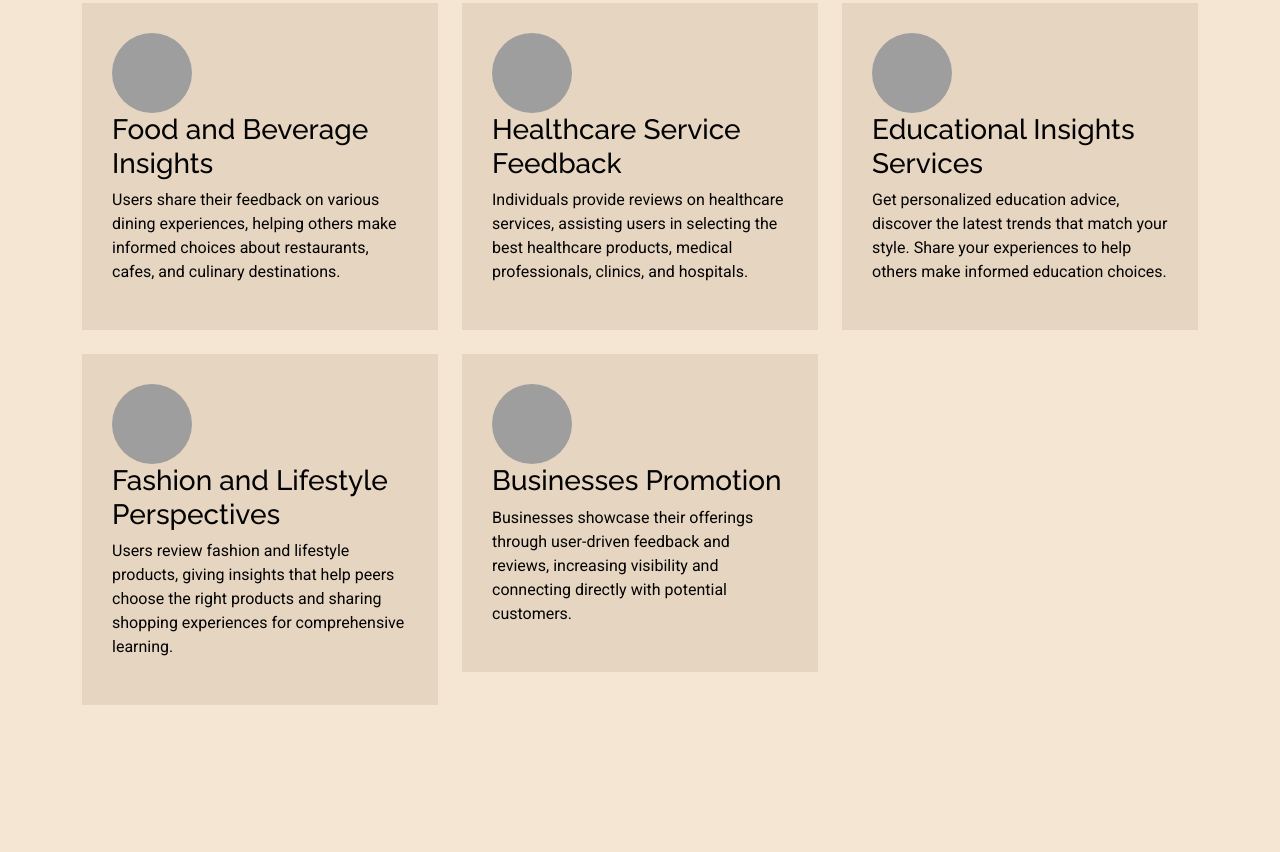
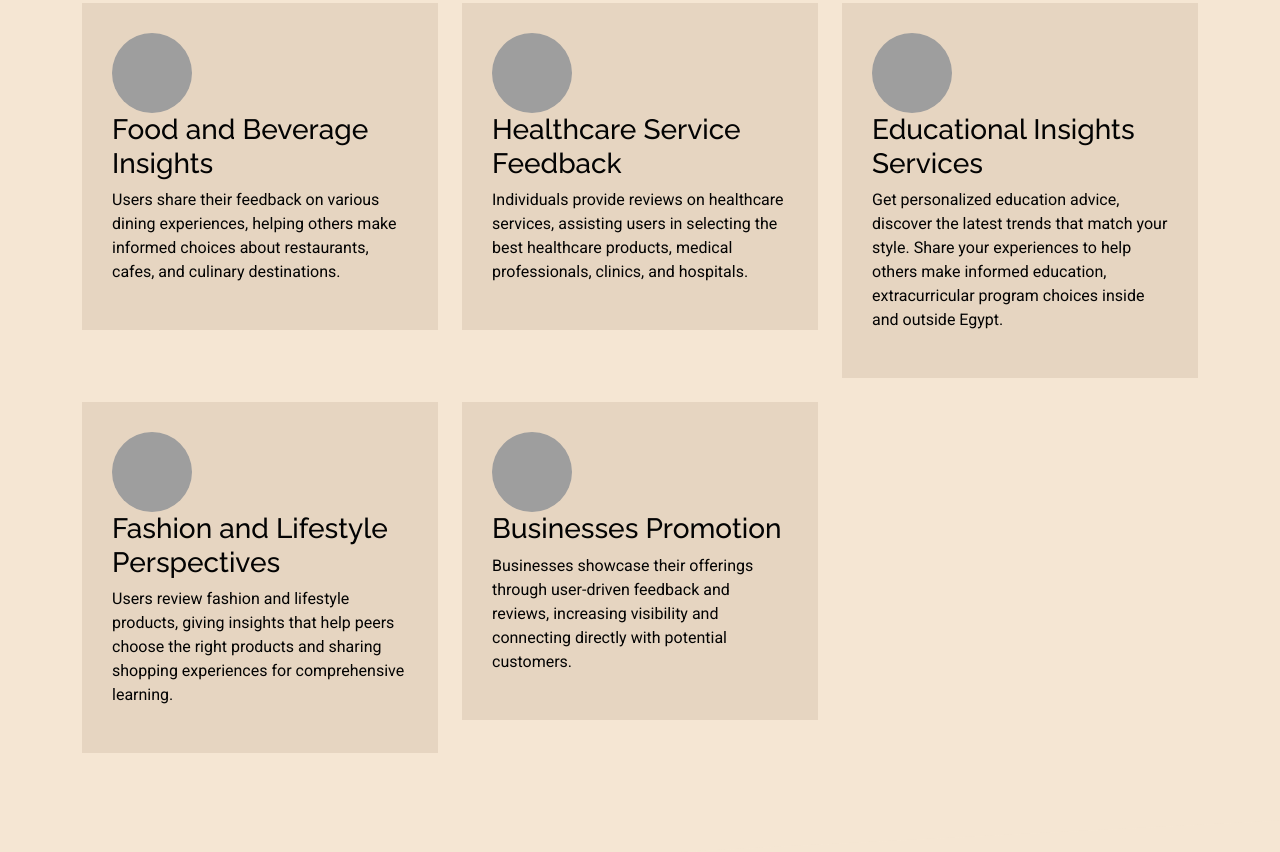
Before and after one commit to mustaafaashraf/ishaare, a plain HTML site: page index.html in a window 1280 px wide. Shown: the part 2468-3320 px from the top of the page. Drawn offline with nearby package versions, Linux system fonts and the light colour scheme; grey boxes are pictures that could not be loaded.

Commit message:
Update index.html

```diff
--- a/index.html
+++ b/index.html
@@ -298,7 +298,7 @@
                                     <img src="https://i.postimg.cc/mtg1b032/photo-3.jpg" alt="Fashion and Lifestyle Reviews" style="width: 80px; height: 80px; object-fit: cover; border-radius: 50%;">
                                 </div>
                                 <h3>Educational Insights Services</h3>
-                                <p>Get personalized education advice, discover the latest trends that match your style. Share your experiences to help others make informed education choices.</p>
+                                <p>Get personalized education advice, discover the latest trends that match your style. Share your experiences to help others make informed education, extracurricular program choices inside and outside Egypt.</p>
                             </div>
                         </div>
                         <!-- Fashion Recommendations Service Item -->
```
